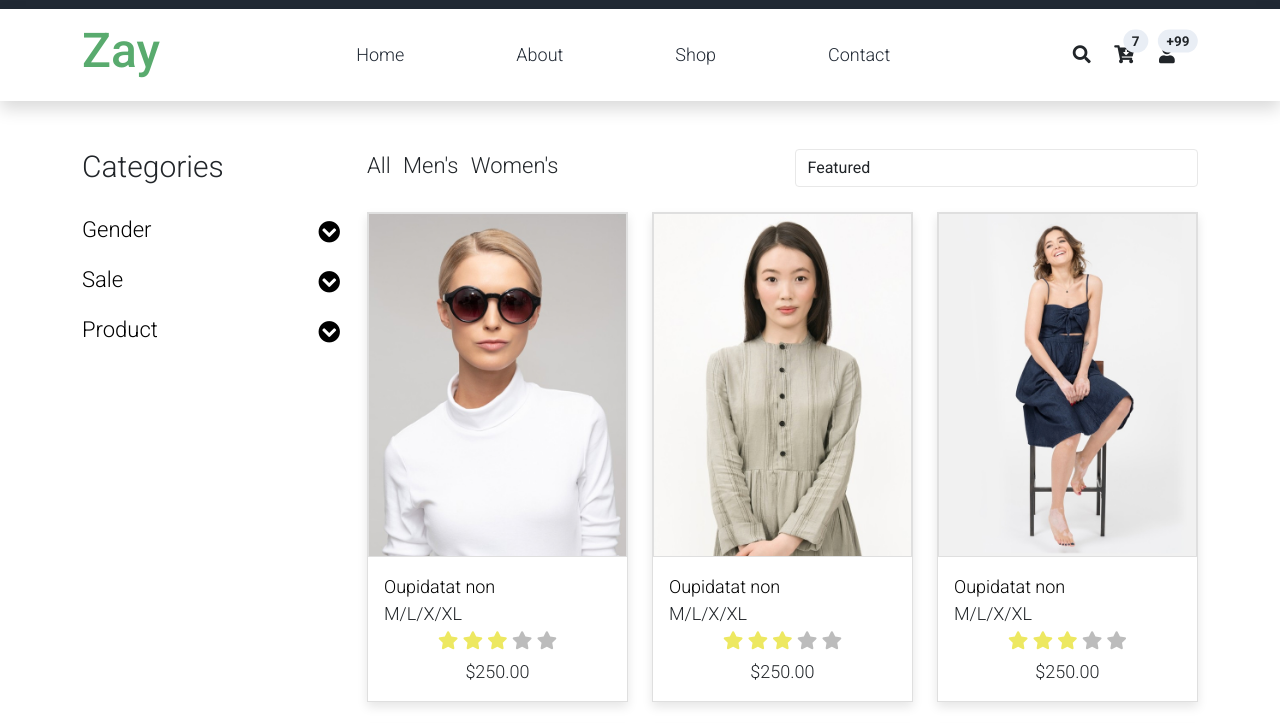
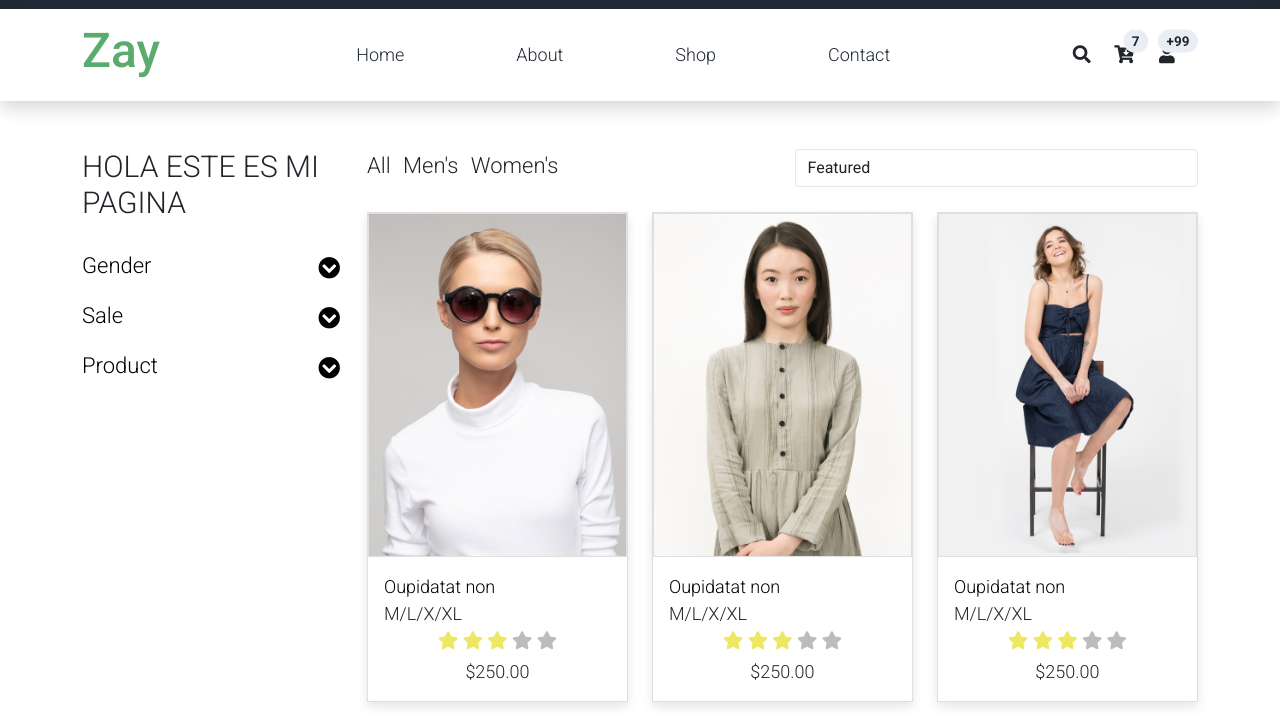
Before and after one commit to Diegoo10-SA/lowdisstrict, a website: page Public/shop.html in a window 1280 px wide. Shown: the part 31-754 px from the top of the page. Drawn offline with Linux system fonts and the light colour scheme.

Commit message:
Changes on page

```diff
--- a/Public/shop.html
+++ b/Public/shop.html
@@ -128,7 +128,7 @@ https://templatemo.com/tm-559-zay-shop
         <div class="row">
 
             <div class="col-lg-3">
-                <h1 class="h2 pb-4">Categories</h1>
+                <h1 class="h2 pb-4">HOLA ESTE ES MI PAGINA</h1>
                 <ul class="list-unstyled templatemo-accordion">
                     <li class="pb-3">
                         <a class="collapsed d-flex justify-content-between h3 text-decoration-none" href="#">
```
